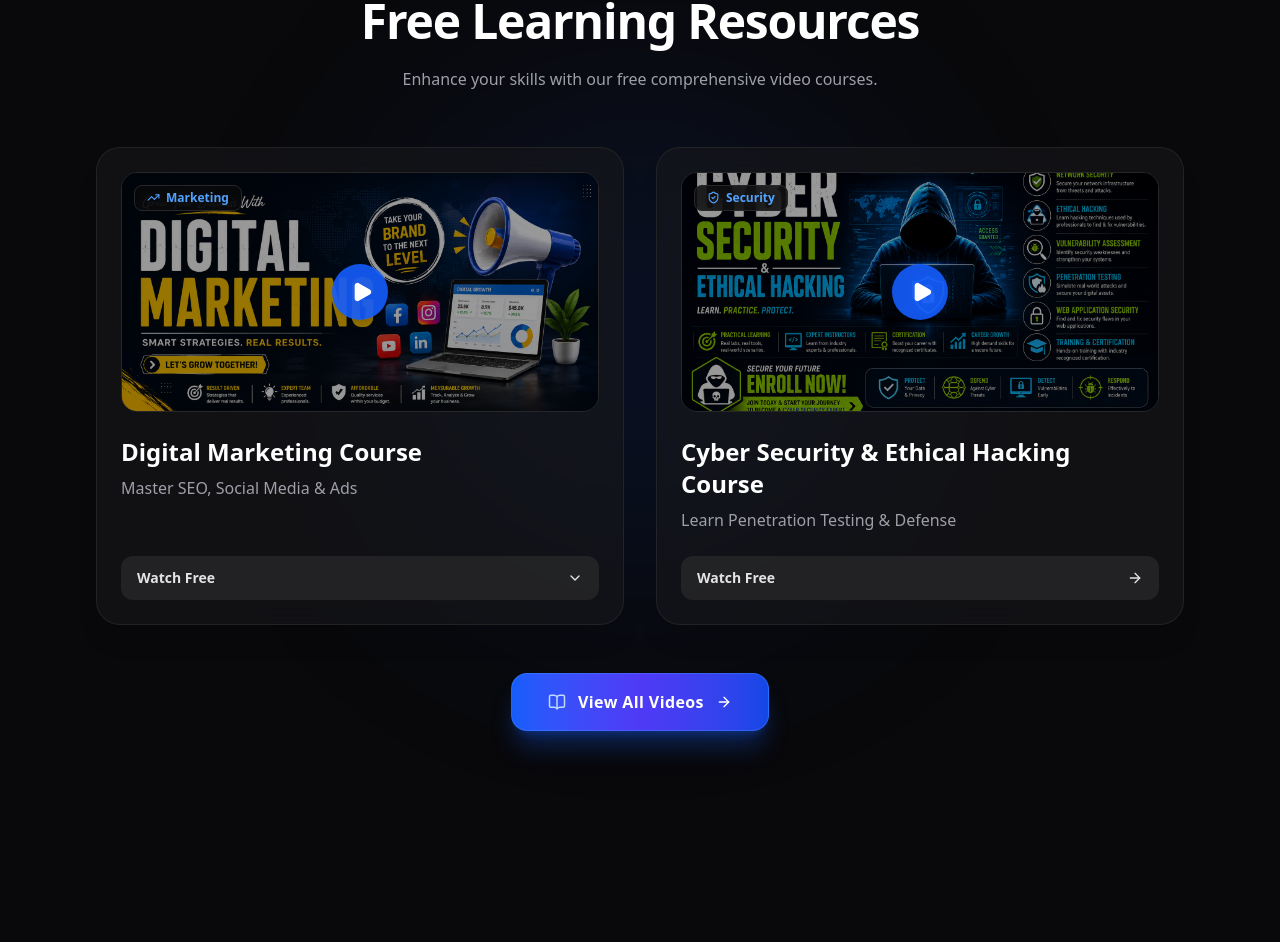
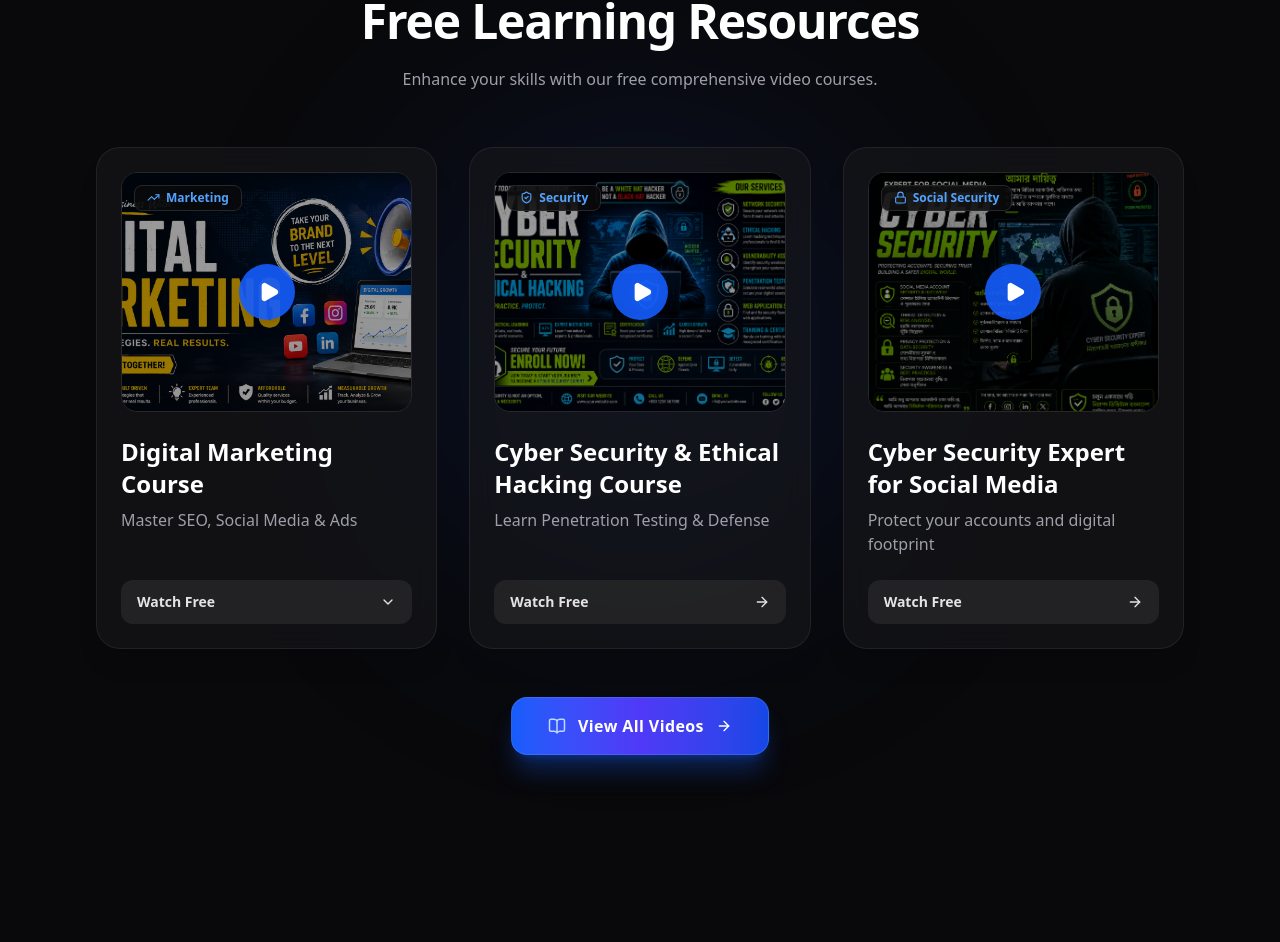
Before and after one commit to injamamulhoqtamim-bit/zyntrix-marketing, a Next.js app: page / in a window 1280 px wide. Shown: the part 2570-3512 px from the top of the page. Built offline with nearby package versions, Linux system fonts and the light colour scheme.

Commit message:
new card add

```diff
--- a/src/components/FreeResources.jsx
+++ b/src/components/FreeResources.jsx
@@ -1,5 +1,5 @@
 import React, { useState } from 'react';
-import { Play, ArrowRight, BookOpen, ShieldCheck, TrendingUp, ChevronDown, Home, ArrowLeft, AlertTriangle } from "lucide-react";
+import { Play, ArrowRight, BookOpen, ShieldCheck, TrendingUp, ChevronDown, Lock, ArrowLeft, AlertTriangle } from "lucide-react";
 
 export default function FreeResources({ lang = "en" }) {
   // ডিজিটাল মার্কেটিং সাব-মেনু ওপেন/ক্লোজ স্টেট
@@ -23,6 +23,10 @@ export default function FreeResources({ lang = "en" }) {
       card2Title: "Cyber Security & Ethical Hacking Course",
       card2Sub: "Learn Penetration Testing & Defense",
       card2Link: "https://drive.google.com/drive/folders/1uszP50mxR3K59cKqTrIOwQmH8PaKHJ0V?usp=drive_link",
+      // নতুন কার্ডের ইংরেজি টেক্সট
+      card3Title: "Cyber Security Expert for Social Media",
+      card3Sub: "Protect your accounts and digital footprint",
+      card3Link: "https://drive.google.com/drive/folders/1eJrij244cBqwKYOpFedxRnR7hX99mYj0?usp=drive_link",
       watchBtn: "Watch Free",
       mainBtnText: "View All Videos",
       // 404 পেজের জন্য টেক্সট
@@ -44,6 +48,10 @@ export default function FreeResources({ lang = "en" }) {
       card2Title: "সাইবার সিকিউরিটি ও ইথিকাল হ্যাকিং কোর্স",
       card2Sub: "পেনিট্রেশন টেস্টিং এবং ডিফেন্স শিখুন",
       card2Link: "https://drive.google.com/drive/folders/1uszP50mxR3K59cKqTrIOwQmH8PaKHJ0V?usp=drive_link",
+      // নতুন কার্ডের বাংলা টেক্সট
+      card3Title: "সোশ্যাল মিডিয়া সাইবার সিকিউরিটি এক্সপার্ট",
+      card3Sub: "আপনার সোশ্যাল একাউন্ট ও ডিজিটাল ফুটপ্রিন্ট সুরক্ষিত রাখুন",
+      card3Link: "https://drive.google.com/drive/folders/YOUR_SOCIAL_MEDIA_SECURITY_LINK",
       watchBtn: "ফ্রি দেখুন",
       mainBtnText: "সব ভিডিও দেখুন",
       // 404 পেজের জন্য টেক্সট
@@ -118,8 +126,8 @@ export default function FreeResources({ lang = "en" }) {
           </p>
         </div>
 
-        {/* Cards Grid (2 Cards) */}
-        <div className="grid grid-cols-1 md:grid-cols-2 gap-6 sm:gap-8 mb-10 sm:mb-12">
+        {/* Cards Grid (3 Cards now) */}
+        <div className="grid grid-cols-1 md:grid-cols-2 lg:grid-cols-3 gap-6 sm:gap-8 mb-10 sm:mb-12">
 
           {/* Card 1: Digital Marketing */}
           <div className="group relative bg-zinc-900/60 border border-zinc-800/80 rounded-2xl sm:rounded-3xl p-4 sm:p-6 backdrop-blur-md hover:border-blue-500/50 transition-all duration-300 shadow-xl flex flex-col justify-between">
@@ -234,6 +242,52 @@ export default function FreeResources({ lang = "en" }) {
             </a>
           </div>
 
+          {/* Card 3: Cyber Security Expert for Social Media */}
+          <div className="group relative bg-zinc-900/60 border border-zinc-800/80 rounded-2xl sm:rounded-3xl p-4 sm:p-6 backdrop-blur-md hover:border-blue-500/50 transition-all duration-300 shadow-xl flex flex-col justify-between">
+            <div>
+              {/* Image / Thumbnail Container */}
+              <a
+                href={t.card3Link}
+                target="_blank"
+                rel="noopener noreferrer"
+                className="relative block h-44 sm:h-52 md:h-60 rounded-xl sm:rounded-2xl overflow-hidden mb-4 sm:mb-6 bg-zinc-950 border border-zinc-800 cursor-pointer"
+              >
+                <img
+                  src="/CyberForSocial.png"
+                  alt="Cyber Security Expert for Social Media"
+                  className="w-full h-full object-cover group-hover:scale-105 transition-transform duration-500"
+                />
+                <div className="absolute inset-0 bg-black/40 group-hover:bg-black/20 transition-colors flex items-center justify-center">
+                  <div className="w-12 h-12 sm:w-14 sm:h-14 bg-blue-600/90 rounded-full flex items-center justify-center text-white shadow-lg group-hover:scale-110 transition-transform">
+                    <Play size={22} className="fill-white ml-0.5 sm:ml-1" />
+                  </div>
+                </div>
+                <div className="absolute top-2.5 left-2.5 sm:top-3 sm:left-3 bg-zinc-950/80 backdrop-blur-md border border-zinc-800 px-2.5 sm:px-3 py-1 rounded-lg text-[11px] sm:text-xs font-semibold text-blue-400 flex items-center gap-1.5">
+                  <Lock size={13} /> Social Security
+                </div>
+              </a>
+
+              {/* Title & Subtitle */}
+              <h3 className="text-lg sm:text-xl md:text-2xl font-bold text-white mb-1.5 sm:mb-2 group-hover:text-blue-400 transition-colors">
+                {t.card3Title}
+              </h3>
+              <p className="text-zinc-400 text-xs sm:text-sm md:text-base mb-4 sm:mb-6">
+                {t.card3Sub}
+              </p>
+            </div>
+
+            {/* Action Button inside Card */}
+            <a
+              href={t.card3Link}
+              target="_blank"
+              rel="noopener noreferrer"
+              className="inline-flex items-center justify-between w-full py-2.5 sm:py-3 px-4 bg-zinc-800/80 hover:bg-blue-600 text-zinc-200 hover:text-white rounded-xl font-semibold text-xs sm:text-sm transition-all duration-300 group/btn"
+            >
+              <span>{t.watchBtn}</span>
+              <ArrowRight size={16} className="transform group-hover/btn:translate-x-1 transition-transform" />
+            </a>
+          </div>
+
         </div>
 
         {/* Bottom Main "View All Videos" Button (Clicking this will show 404 Page) */}
```
Also changed, not shown: public/CyberForSocial.png (added).
